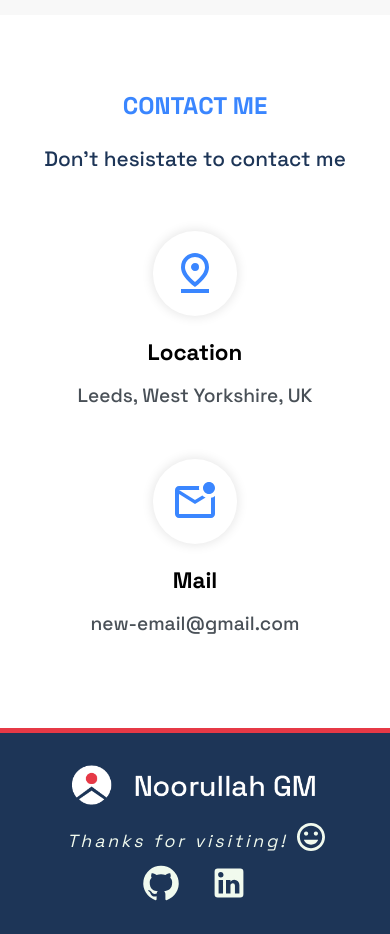
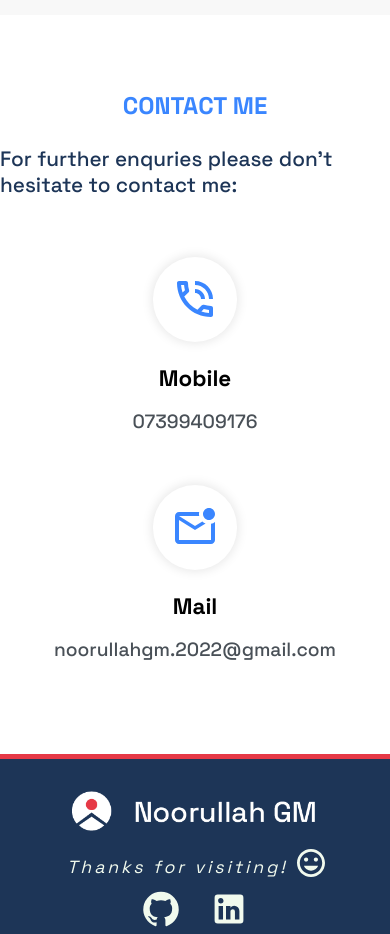
Before and after one commit to noorgm/Portfolio, a React (Create React App) app: page / in a window 390 px wide. Shown: the part 4240-5174 px from the top of the page. Built offline with nearby package versions, Linux system fonts and the light colour scheme.

Commit message:
Changes the location to phone number

```diff
--- a/src/components/Aboutme/AboutMe.js
+++ b/src/components/Aboutme/AboutMe.js
@@ -19,7 +19,7 @@ const About = () => {
             <h3>ABOUT ME</h3>
             <h4>A hard working and motivated Front End Developer</h4>
             <p>A highly motivated individual seeking a Front-End development position. I'm proficient in HTML, CSS, MUI and Bootstrap, with a solid understanding of JavaScript and React.
-            I'm skilled in creating sketches, using Adobe XD or Figma, and maintaining responsive websites that offer smooth user experience. My expertise in developing user interfaces for better user satisfaction and engaging design using clean code. My aim is to take on new challenges, and use my skills to enhance user experience through new features and improvements.</p>
+            I'm skilled in creating sketches, using Adobe XD or Figma, and maintaining responsive websites that offer smooth user experience. My expertise in developing user interfaces for better user satisfaction and engaging design using clean code. My aim is to take on new challenges, and use my skills to enhance user experience through learning new features and improvement.</p>
           </div>
         </section>
         </div>
--- a/src/components/Contact/Contact.js
+++ b/src/components/Contact/Contact.js
@@ -1,6 +1,7 @@
 import React from 'react';
 
-import PinDropOutlinedIcon from '@mui/icons-material/PinDropOutlined';
+// import PinDropOutlinedIcon from '@mui/icons-material/PinDropOutlined';
+import PhoneInTalkOutlinedIcon from '@mui/icons-material/PhoneInTalkOutlined';
 import MarkEmailUnreadOutlinedIcon from '@mui/icons-material/MarkEmailUnreadOutlined';
 import './contact.css';
 
@@ -9,16 +10,16 @@ const Contact = () => {
     <section className="contact-bg" id="contact">
       <div className="contact-top">
         <h3>CONTACT ME</h3>
-        <p>Don't hesistate to contact me</p>
+        <p>For further enquries please don't hesitate to contact me:</p>
       </div>
       <div className="contact-bottom grid">
         <div className="contact-location">
           <div className="c-l-icon">
-            <PinDropOutlinedIcon className='contact-icon' />
+            <PhoneInTalkOutlinedIcon className='contact-icon' />
           </div>
           <div className="c-l-info">
-            <h4>Location</h4>
-            <p>Leeds, West Yorkshire, UK</p>
+            <h4>Mobile</h4>
+            <p>07399409176</p>
           </div>
         </div>
         <div className="contact-location mail">
@@ -27,7 +28,7 @@ const Contact = () => {
           </div>
           <div className="c-l-info">
             <h4>Mail</h4>
-            <p>new-email@gmail.com</p>
+            <p>noorullahgm.2022@gmail.com</p>
           </div>
         </div>
       </div>
```
